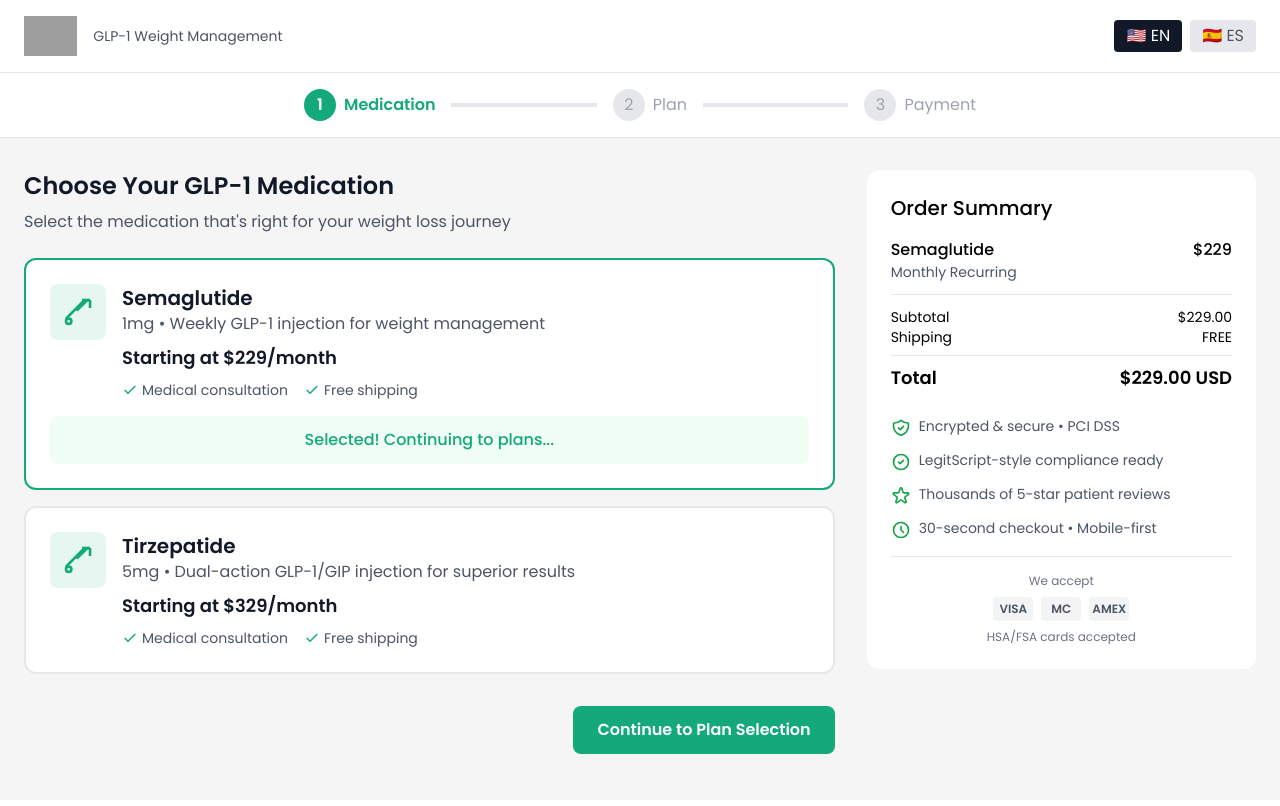
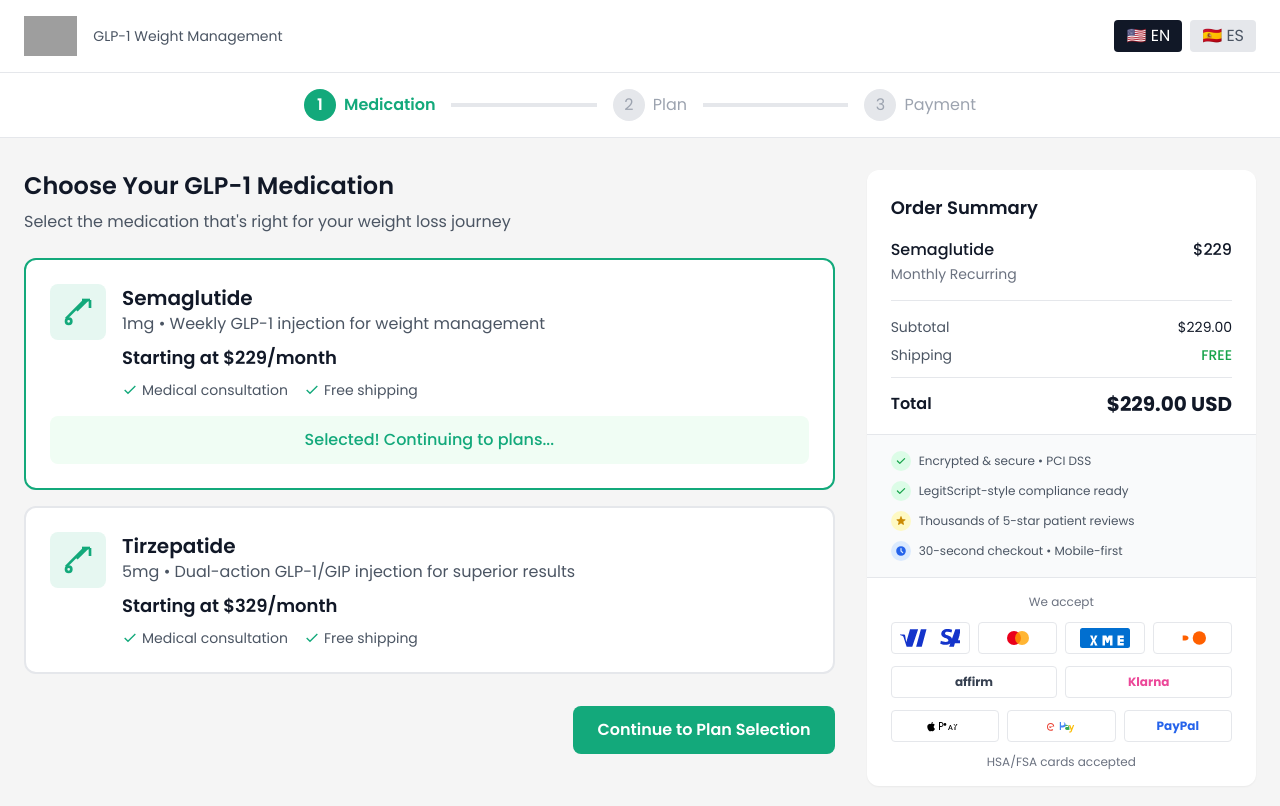
Before and after one commit to eonpro/EONMEDSCHECKOUT, a React (Vite) app: page / in a window 1280 px wide. Both pictures are taken after a click on the element 429 px from the left and 342 px from the top of the page. Shown: the top 806 px of the page. Built offline with nearby package versions, Linux system fonts and the light colour scheme; grey boxes are pictures that could not be loaded.

Commit message:
Enhanced order summary design with payment method logos and improved visual styling

```diff
--- a/src/features/checkout/GLP1CheckoutPageImproved.tsx
+++ b/src/features/checkout/GLP1CheckoutPageImproved.tsx
@@ -269,91 +269,191 @@ export function GLP1CheckoutPageImproved() {
 
   // Order Summary Sidebar Component
   const OrderSummary = () => (
-    <div className="bg-white rounded-xl p-6 sticky top-4">
-      <h3 className="text-xl font-medium mb-4">{t.orderSummary}</h3>
+    <div className="bg-white rounded-xl shadow-sm sticky top-4">
+      {/* Header */}
+      <div className="p-6 pb-4">
+        <h3 className="text-lg font-semibold text-gray-900">{t.orderSummary}</h3>
+      </div>
+
+      {/* Order Items */}
       {selectedMed && selectedPlanData && (
-        <div className="space-y-3">
-          <div className="flex justify-between">
-            <div>
-              <p className="font-medium">{selectedMed.name}</p>
-              <p className="text-sm text-gray-600">{selectedPlanData.type}</p>
+        <div className="px-6 pb-4">
+          <div className="space-y-4">
+            {/* Main Product */}
+            <div className="flex justify-between items-start">
+              <div className="flex-1">
+                <p className="font-medium text-gray-900">{selectedMed.name}</p>
+                <p className="text-sm text-gray-500 mt-0.5">{selectedPlanData.type}</p>
               </div>
-            <span className="font-medium">${selectedPlanData.price}</span>
+              <span className="font-medium text-gray-900">${selectedPlanData.price}</span>
             </div>
+
+            {/* Add-ons */}
             {selectedAddons.map((addonId) => {
               const addon = addons.find(a => a.id === addonId);
               if (!addon) return null;
               const price = addon.getDynamicPrice ? addon.getDynamicPrice(fatBurnerDuration, selectedPlanData) : addon.price;
               return (
-              <div key={addonId} className="flex justify-between">
+                <div key={addonId} className="flex justify-between items-start">
                   <span className="text-gray-600">{addon.name}</span>
-                <span>${price}</span>
+                  <span className="text-gray-900">${price}</span>
                 </div>
               );
             })}
+
+            {/* Expedited Shipping */}
             {expeditedShipping && (
-            <div className="flex justify-between">
+              <div className="flex justify-between items-start">
                 <span className="text-gray-600">{t.expeditedShipping}</span>
-              <span>$25</span>
+                <span className="text-gray-900">$25</span>
               </div>
             )}
-          <div className="border-t pt-3">
+          </div>
+
+          {/* Totals */}
+          <div className="mt-4 pt-4 border-t border-gray-200">
+            <div className="space-y-2">
               <div className="flex justify-between text-sm">
-              <span>{t.subtotal}</span>
-              <span>${subtotal.toFixed(2)}</span>
+                <span className="text-gray-600">{t.subtotal}</span>
+                <span className="text-gray-900">${subtotal.toFixed(2)}</span>
               </div>
               <div className="flex justify-between text-sm">
-              <span>{t.shipping}</span>
-              <span>{expeditedShipping ? `$${shippingCost}` : 'FREE'}</span>
+                <span className="text-gray-600">{t.shipping}</span>
+                <span className={`font-medium ${expeditedShipping ? 'text-gray-900' : 'text-green-600'}`}>
+                  {expeditedShipping ? `$${shippingCost}.00` : 'FREE'}
+                </span>
               </div>
-            <div className="border-t mt-2 pt-2">
-              <div className="flex justify-between font-semibold text-lg">
-                <span>{t.total}</span>
-                <span>${total.toFixed(2)} USD</span>
+            </div>
+
+            <div className="mt-3 pt-3 border-t border-gray-200">
+              <div className="flex justify-between items-center">
+                <span className="text-base font-semibold text-gray-900">{t.total}</span>
+                <span className="text-xl font-bold text-gray-900">${total.toFixed(2)} USD</span>
               </div>
             </div>
           </div>
         </div>
       )}
 
-      {/* Trust Badges */}
-      <div className="mt-6 space-y-3 text-sm text-gray-600">
-        <div className="flex items-start gap-2">
-          <svg className="w-5 h-5 text-green-600 mt-0.5 flex-shrink-0" fill="none" stroke="currentColor" viewBox="0 0 24 24">
-            <path strokeLinecap="round" strokeLinejoin="round" strokeWidth={2} d="M9 12l2 2 4-4m5.618-4.016A11.955 11.955 0 0112 2.944a11.955 11.955 0 01-8.618 3.04A12.02 12.02 0 003 9c0 5.591 3.824 10.29 9 11.622 5.176-1.332 9-6.03 9-11.622 0-1.042-.133-2.052-.382-3.016z" />
+      {/* Trust Badges Section */}
+      <div className="bg-gray-50 px-6 py-4 border-t">
+        <div className="space-y-2.5">
+          <div className="flex items-center gap-2">
+            <div className="w-5 h-5 rounded-full bg-green-100 flex items-center justify-center flex-shrink-0">
+              <svg className="w-3 h-3 text-green-600" fill="currentColor" viewBox="0 0 20 20">
+                <path fillRule="evenodd" d="M16.707 5.293a1 1 0 010 1.414l-8 8a1 1 0 01-1.414 0l-4-4a1 1 0 011.414-1.414L8 12.586l7.293-7.293a1 1 0 011.414 0z" clipRule="evenodd" />
               </svg>
-          <span>{language === 'es' ? 'Pago seguro y encriptado • PCI DSS' : 'Encrypted & secure • PCI DSS'}</span>
             </div>
-        <div className="flex items-start gap-2">
-          <svg className="w-5 h-5 text-green-600 mt-0.5 flex-shrink-0" fill="none" stroke="currentColor" viewBox="0 0 24 24">
-            <path strokeLinecap="round" strokeLinejoin="round" strokeWidth={2} d="M9 12l2 2 4-4m6 2a9 9 0 11-18 0 9 9 0 0118 0z" />
+            <span className="text-xs text-gray-600">{language === 'es' ? 'Pago seguro y encriptado • PCI DSS' : 'Encrypted & secure • PCI DSS'}</span>
+          </div>
+
+          <div className="flex items-center gap-2">
+            <div className="w-5 h-5 rounded-full bg-green-100 flex items-center justify-center flex-shrink-0">
+              <svg className="w-3 h-3 text-green-600" fill="currentColor" viewBox="0 0 20 20">
+                <path fillRule="evenodd" d="M16.707 5.293a1 1 0 010 1.414l-8 8a1 1 0 01-1.414 0l-4-4a1 1 0 011.414-1.414L8 12.586l7.293-7.293a1 1 0 011.414 0z" clipRule="evenodd" />
               </svg>
-          <span>{language === 'es' ? 'Cumplimiento LegitScript' : 'LegitScript-style compliance ready'}</span>
             </div>
-        <div className="flex items-start gap-2">
-          <svg className="w-5 h-5 text-green-600 mt-0.5 flex-shrink-0" fill="none" stroke="currentColor" viewBox="0 0 24 24">
-            <path strokeLinecap="round" strokeLinejoin="round" strokeWidth={2} d="M11.049 2.927c.3-.921 1.603-.921 1.902 0l1.519 4.674a1 1 0 00.95.69h4.915c.969 0 1.371 1.24.588 1.81l-3.976 2.888a1 1 0 00-.363 1.118l1.518 4.674c.3.922-.755 1.688-1.538 1.118l-3.976-2.888a1 1 0 00-1.176 0l-3.976 2.888c-.783.57-1.838-.197-1.538-1.118l1.518-4.674a1 1 0 00-.363-1.118l-3.976-2.888c-.784-.57-.38-1.81.588-1.81h4.914a1 1 0 00.951-.69l1.519-4.674z" />
+            <span className="text-xs text-gray-600">{language === 'es' ? 'Cumplimiento LegitScript' : 'LegitScript-style compliance ready'}</span>
+          </div>
+
+          <div className="flex items-center gap-2">
+            <div className="w-5 h-5 rounded-full bg-yellow-100 flex items-center justify-center flex-shrink-0">
+              <svg className="w-3 h-3 text-yellow-600" fill="currentColor" viewBox="0 0 20 20">
+                <path d="M9.049 2.927c.3-.921 1.603-.921 1.902 0l1.07 3.292a1 1 0 00.95.69h3.462c.969 0 1.371 1.24.588 1.81l-2.8 2.034a1 1 0 00-.364 1.118l1.07 3.292c.3.921-.755 1.688-1.54 1.118l-2.8-2.034a1 1 0 00-1.175 0l-2.8 2.034c-.784.57-1.838-.197-1.539-1.118l1.07-3.292a1 1 0 00-.364-1.118L2.98 8.72c-.783-.57-.38-1.81.588-1.81h3.461a1 1 0 00.951-.69l1.07-3.292z" />
               </svg>
-          <span>{language === 'es' ? 'Miles de reseñas de 5 estrellas' : 'Thousands of 5-star patient reviews'}</span>
             </div>
-        <div className="flex items-start gap-2">
-          <svg className="w-5 h-5 text-green-600 mt-0.5 flex-shrink-0" fill="none" stroke="currentColor" viewBox="0 0 24 24">
-            <path strokeLinecap="round" strokeLinejoin="round" strokeWidth={2} d="M12 8v4l3 3m6-3a9 9 0 11-18 0 9 9 0 0118 0z" />
+            <span className="text-xs text-gray-600">{language === 'es' ? 'Miles de reseñas de 5 estrellas' : 'Thousands of 5-star patient reviews'}</span>
+          </div>
+
+          <div className="flex items-center gap-2">
+            <div className="w-5 h-5 rounded-full bg-blue-100 flex items-center justify-center flex-shrink-0">
+              <svg className="w-3 h-3 text-blue-600" fill="currentColor" viewBox="0 0 20 20">
+                <path fillRule="evenodd" d="M10 18a8 8 0 100-16 8 8 0 000 16zm1-12a1 1 0 10-2 0v4a1 1 0 00.293.707l2.828 2.829a1 1 0 101.415-1.415L11 9.586V6z" clipRule="evenodd" />
               </svg>
-          <span>{language === 'es' ? 'Checkout de 30 segundos • Móvil primero' : '30-second checkout • Mobile-first'}</span>
+            </div>
+            <span className="text-xs text-gray-600">{language === 'es' ? 'Checkout de 30 segundos • Móvil primero' : '30-second checkout • Mobile-first'}</span>
+          </div>
         </div>
       </div>
 
       {/* Payment Methods */}
-      <div className="mt-4 pt-4 border-t">
-        <p className="text-xs text-gray-500 text-center mb-2">{language === 'es' ? 'Aceptamos' : 'We accept'}</p>
-        <div className="flex justify-center gap-2">
-          {/* Card Icons */}
-          <div className="w-10 h-6 bg-gray-100 rounded flex items-center justify-center text-xs font-semibold text-gray-600">VISA</div>
-          <div className="w-10 h-6 bg-gray-100 rounded flex items-center justify-center text-xs font-semibold text-gray-600">MC</div>
-          <div className="w-10 h-6 bg-gray-100 rounded flex items-center justify-center text-xs font-semibold text-gray-600">AMEX</div>
+      <div className="px-6 py-4 border-t">
+        <p className="text-xs text-gray-500 text-center mb-3">{language === 'es' ? 'Aceptamos' : 'We accept'}</p>
+
+        {/* Payment Icons Grid */}
+        <div className="grid grid-cols-4 gap-2 mb-3">
+          {/* Visa */}
+          <div className="bg-white border border-gray-200 rounded p-1.5 flex items-center justify-center h-8">
+            <svg className="h-5" viewBox="0 0 48 16" fill="none">
+              <path d="M21.2 1l-3.8 14h-4.5L16.7 1h4.5zm17.4 9c0-.8-.5-1.4-1.6-1.8-1.8-.6-4-1.6-4-3.5 0-2.4 2-4 5.1-4 1.5 0 2.8.3 3.6.6l-.5 2.3c-.8-.4-1.9-.7-3.2-.7-1.4 0-2 .5-2 1.2 0 .8.7 1.2 2 1.7 2 .6 3.7 1.6 3.7 3.6 0 2.5-2.1 4-5.5 4-1.6 0-3.2-.4-4-.8l.5-2.4c1 .6 2.5.9 3.9.9 1.4 0 2.2-.4 2.2-1.3zm7.6-9h3.3l4.4 14h-3.9l-.8-2.8h-5.3l-.8 2.8h-3.8l5-14zm1.5 4.5l-1.3 4.3h3.5l-1.2-4.3c-.2-.7-.4-1.6-.5-2.2h-.1c-.1.6-.3 1.5-.5 2.2zM8 1l-3 10.3L4.1 6c-.1-.5-.5-.9-1-.9H0l-.1.5c.8.2 1.7.5 2.3.8.3.2.5.4.6.8L5.3 15h4.5L14.5 1H10z" fill="#1434CB"/>
+            </svg>
           </div>
-        <p className="text-xs text-gray-500 text-center mt-2">{language === 'es' ? 'Tarjetas HSA/FSA aceptadas' : 'HSA/FSA cards accepted'}</p>
+
+          {/* Mastercard */}
+          <div className="bg-white border border-gray-200 rounded p-1.5 flex items-center justify-center h-8">
+            <svg className="h-5" viewBox="0 0 32 20" fill="none">
+              <circle cx="12" cy="10" r="7" fill="#EA001B"/>
+              <circle cx="20" cy="10" r="7" fill="#FFA200" opacity="0.8"/>
+            </svg>
+          </div>
+
+          {/* Amex */}
+          <div className="bg-white border border-gray-200 rounded p-1.5 flex items-center justify-center h-8">
+            <svg className="h-5" viewBox="0 0 40 16" fill="none">
+              <rect width="40" height="16" rx="2" fill="#016FD0"/>
+              <path d="M8 6h2l1 3 1-3h2l-2 4 2 4h-2l-1-3-1 3H8l2-4-2-4zm10 0h3l1 2 1-2h3v8h-2V9l-1.5 3h-1L20 9v5h-2V6zm12 0h5v2h-3v1h3v2h-3v1h3v2h-5V6z" fill="white"/>
+            </svg>
+          </div>
+
+          {/* Discover */}
+          <div className="bg-white border border-gray-200 rounded p-1.5 flex items-center justify-center h-8">
+            <svg className="h-5" viewBox="0 0 40 24" fill="none">
+              <circle cx="28" cy="12" r="8" fill="#FF6000"/>
+              <path d="M8 9h3c2.2 0 4 1.3 4 3s-1.8 3-4 3H8V9z" fill="#FF6000"/>
+            </svg>
+          </div>
+        </div>
+
+        {/* BNPL Options */}
+        <div className="grid grid-cols-2 gap-2 mb-3">
+          {/* Affirm */}
+          <div className="bg-white border border-gray-200 rounded p-1.5 flex items-center justify-center h-8">
+            <span className="text-xs font-bold text-gray-700">affirm</span>
+          </div>
+
+          {/* Klarna */}
+          <div className="bg-white border border-gray-200 rounded p-1.5 flex items-center justify-center h-8">
+            <span className="text-xs font-bold text-pink-500">Klarna</span>
+          </div>
+        </div>
+
+        {/* Digital Wallets */}
+        <div className="grid grid-cols-3 gap-2">
+          {/* Apple Pay */}
+          <div className="bg-white border border-gray-200 rounded p-1.5 flex items-center justify-center h-8">
+            <svg className="h-4" viewBox="0 0 40 16" fill="none">
+              <path d="M7.5 5.5c.3-.4.5-.9.4-1.5-.4 0-.9.3-1.2.6-.3.3-.5.8-.4 1.3.5.1.9-.2 1.2-.4zm.4.2c-.7 0-1.3.4-1.6.4-.3 0-.8-.4-1.4-.4C4 5.8 3.2 6.3 2.7 7c-.9 1.5-.2 3.8.7 5 .4.6.9 1.3 1.6 1.3.6 0 .9-.4 1.4-.4.5 0 .8.4 1.4.4.7 0 1.1-.6 1.5-1.2.5-.7.7-1.3.7-1.3s-1.3-.5-1.3-2c0-1.3 1-1.9 1.1-1.9-.6-1-1.5-1-1.9-1.1z" fill="black"/>
+              <path d="M14 4h2c1.5 0 2.5 1 2.5 2.5S17.5 9 16 9h-1v3h-1V4zm1 1v3h1c1 0 1.5-.5 1.5-1.5S17 5 16 5h-1zm5 0c-.8 0-1.3.6-1.3 1.4 0 .8.5 1.4 1.3 1.4.8 0 1.3-.6 1.3-1.4 0-.8-.5-1.4-1.3-1.4zm5 2l-2 5h1l.5-1.5h1.8l.5 1.5h1l-2-5h-1zm.5 1l.7 2h-1.4l.7-2zm4 1v3h1V9l2-3h-1l-1.5 2.3L29.5 6h-1l2 3z" fill="black"/>
+            </svg>
+          </div>
+
+          {/* Google Pay */}
+          <div className="bg-white border border-gray-200 rounded p-1.5 flex items-center justify-center h-8">
+            <svg className="h-4" viewBox="0 0 40 16" fill="none">
+              <path d="M20 8.5V12h-1.2V4h3c.9 0 1.6.3 2.1.8s.8 1.2.8 2c0 .8-.3 1.5-.8 2s-1.2.8-2.1.8H20zm0-3.5v2.5h1.8c.5 0 .9-.2 1.2-.5.3-.3.4-.7.4-1.2s-.1-.9-.4-1.2c-.3-.3-.7-.5-1.2-.5H20z" fill="#4285F4"/>
+              <path d="M26 7c.8 0 1.4.2 1.8.7.4.5.6 1.1.6 1.9V12h-1.1v-.5c-.3.4-.8.6-1.4.6-.6 0-1-.2-1.3-.5-.3-.3-.5-.7-.5-1.1 0-.5.2-.9.5-1.2.3-.3.8-.4 1.4-.4h1.3v-.1c0-.3-.1-.6-.3-.8-.2-.2-.5-.3-.9-.3-.6 0-1 .2-1.3.7l-1-.6c.5-.7 1.3-1 2.2-1z" fill="#34A853"/>
+              <path d="M12 8c0-.6-.2-1.1-.7-1.5-.4-.4-1-.6-1.6-.6-.8 0-1.5.3-2 .8-.5.5-.7 1.2-.7 2.1s.2 1.6.7 2.1c.5.5 1.2.8 2 .8.7 0 1.3-.2 1.7-.6l.8.8c-.6.6-1.5.9-2.5.9-1.1 0-2-.4-2.7-1.1-.7-.7-1-1.7-1-2.8s.3-2.1 1-2.8C7.7 5.4 8.6 5 9.7 5c1 0 1.9.3 2.5.9.7.6 1 1.5 1 2.6H8c0 .4.1.7.4 1 .3.3.6.4 1 .4.6 0 1-.3 1.2-.8H12z" fill="#EA4335"/>
+              <path d="M32 7h1.2l-2.3 6c-.4 1-1 1.5-1.9 1.5-.3 0-.6 0-.8-.1v-1c.2.1.4.1.6.1.3 0 .5-.1.6-.2.1-.1.3-.4.4-.7l.1-.3L28 7h1.3l1.3 3.5L32 7z" fill="#FBBC04"/>
+            </svg>
+          </div>
+
+          {/* PayPal */}
+          <div className="bg-white border border-gray-200 rounded p-1.5 flex items-center justify-center h-8">
+            <span className="text-xs font-bold text-blue-600">PayPal</span>
+          </div>
+        </div>
+
+        <p className="text-xs text-gray-500 text-center mt-3">{language === 'es' ? 'Tarjetas HSA/FSA aceptadas' : 'HSA/FSA cards accepted'}</p>
       </div>
     </div>
   );
```
Lines whose indentation alone changed are shown as unchanged.
